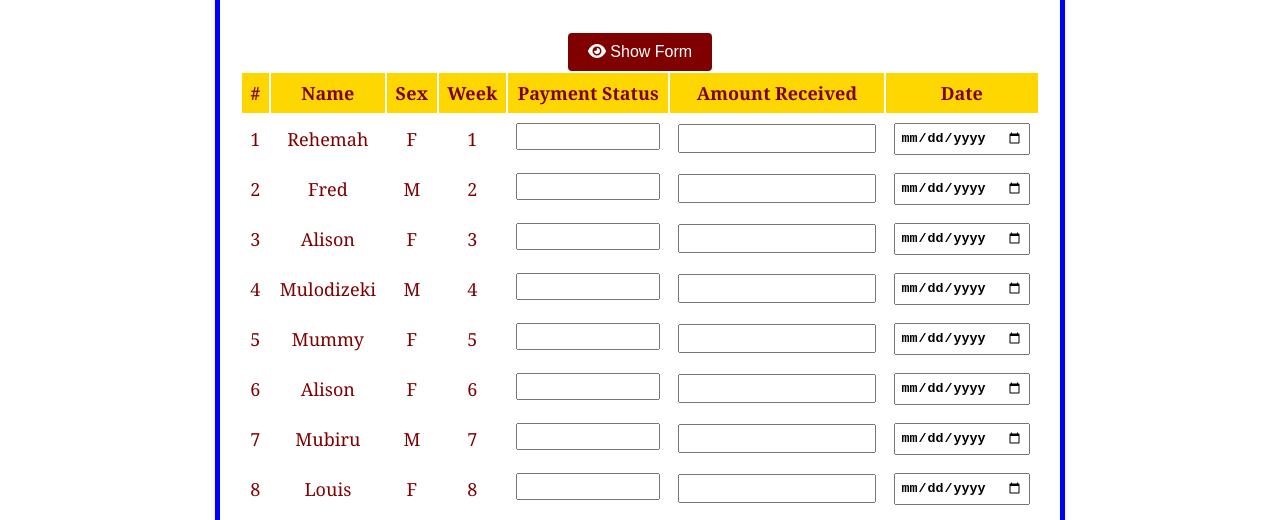
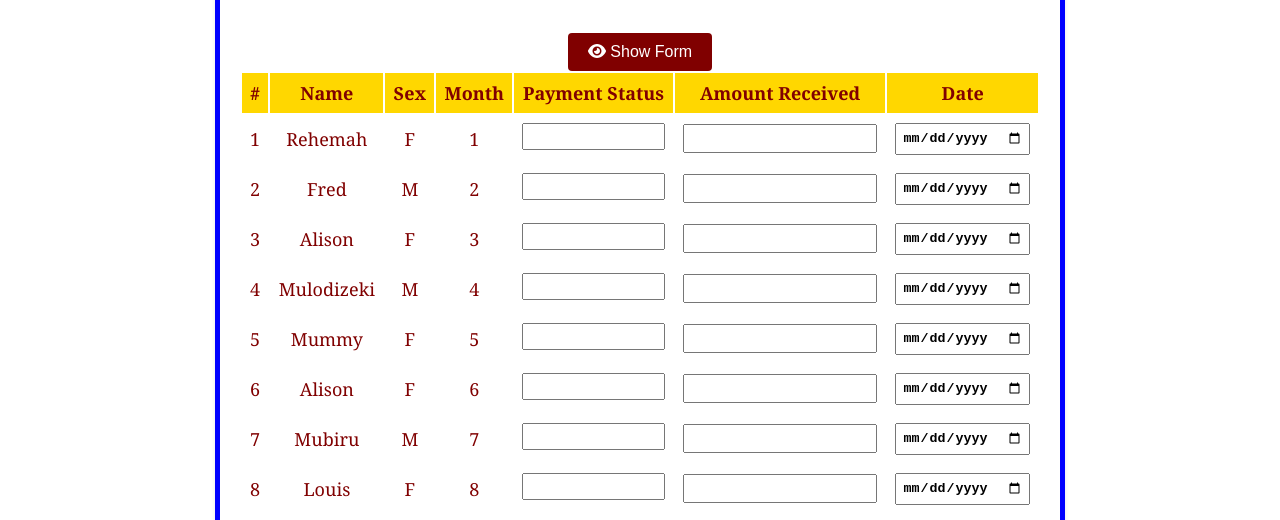
Before and after one commit to Goforus-tech-hub/Cash_Round_Sacco, a plain HTML site: page index.html in a window 1280 px wide. Shown: the part 257-777 px from the top of the page. Drawn offline with Linux system fonts and the light colour scheme; a script that the page names is missing.

Commit message:
Update index.html

```diff
--- a/index.html
+++ b/index.html
@@ -33,7 +33,7 @@
                             <th>#</th>
                             <th>Name</th>
                             <th>Sex</th>
-                            <th>Week</th>
+                            <th>Month</th>
                             <th>Payment Status</th>
                             <th>Amount Received</th>
                             <th>Date</th>
@@ -54,7 +54,7 @@
                         <th>CASH ROUND SACCO</th>
                         <th>Name</th>
                         <th>Sex</th>
-                        <th>Week</th>
+                        <th>Month</th>
                         <th>Payment Status</th>
                         <th>Amount Received</th>
                         <th>Date</th>
```
